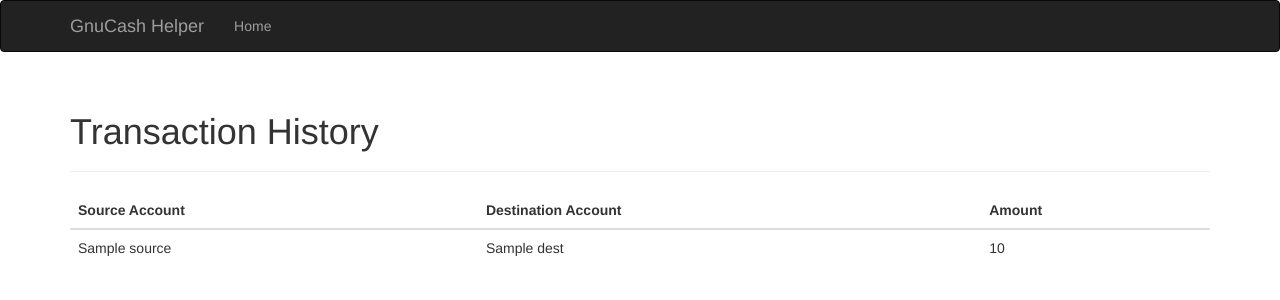
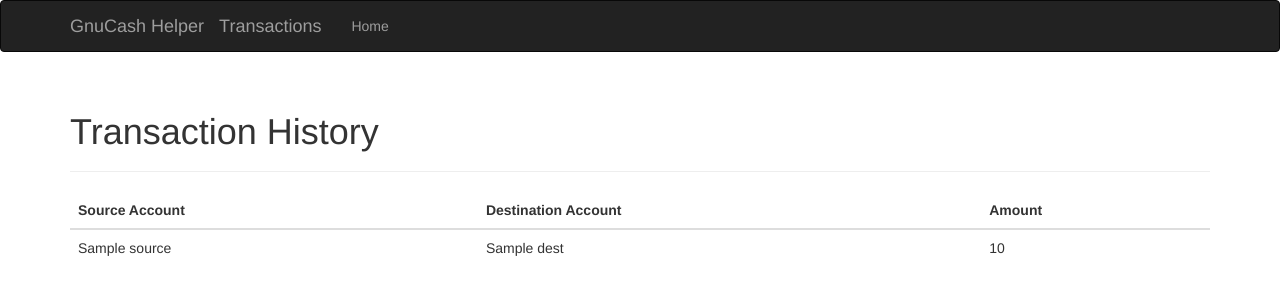
Before and after one commit to bxbrenden/gnucash-helper, a Python web app: template templates/transactions.html in a window 1280 px wide. Shown: the top 300 px of the page. Run offline with Jinja, Linux system fonts and the light colour scheme; the template is opened without the code that fills it: most values are stand-ins (such as "Sample title", 1, 10 or a date in 2020); some libraries are stand-ins or nearby versions.

Commit message:
attempt to add transactions nav button, fix typo

```diff
--- a/templates/base.html
+++ b/templates/base.html
@@ -15,6 +15,7 @@
 	  <span class="icon-bar"></span>
 	</button>
 	<a class="navbar-brand" href="/">GnuCash Helper</a>
+	<a class="navbar-brand" href="/transactions">Transactions</a>
       </div>
       <div class="navbar-collapse collapse">
 	      <ul class="nav navbar-nav">
--- a/templates/transactions.html
+++ b/templates/transactions.html
@@ -1,6 +1,6 @@
 {% extends "base.html" %}
 
-{% block title %} Transaction History{% endblock %}
+{% block title %}Transaction History{% endblock %}
 {% block page_content %}
 <div class="page-header">
   <h1>Transaction History</h1>
```
